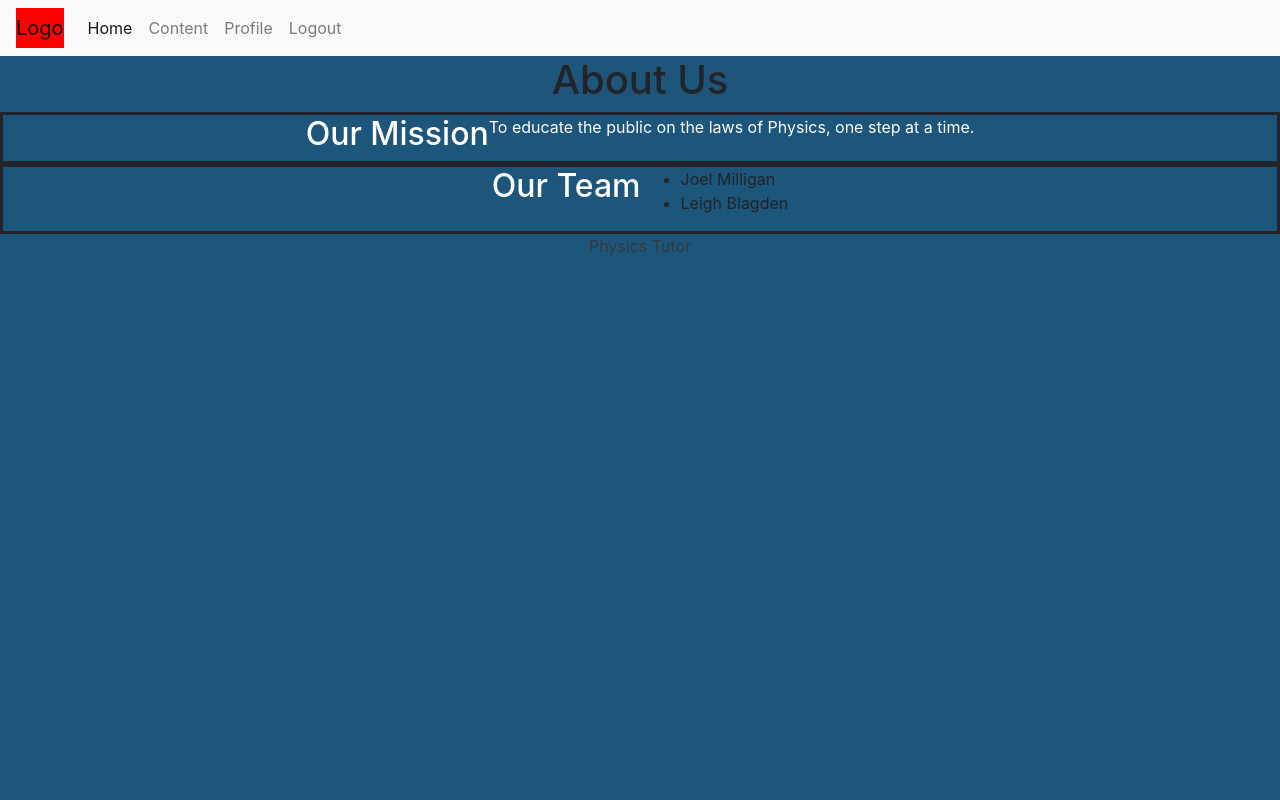
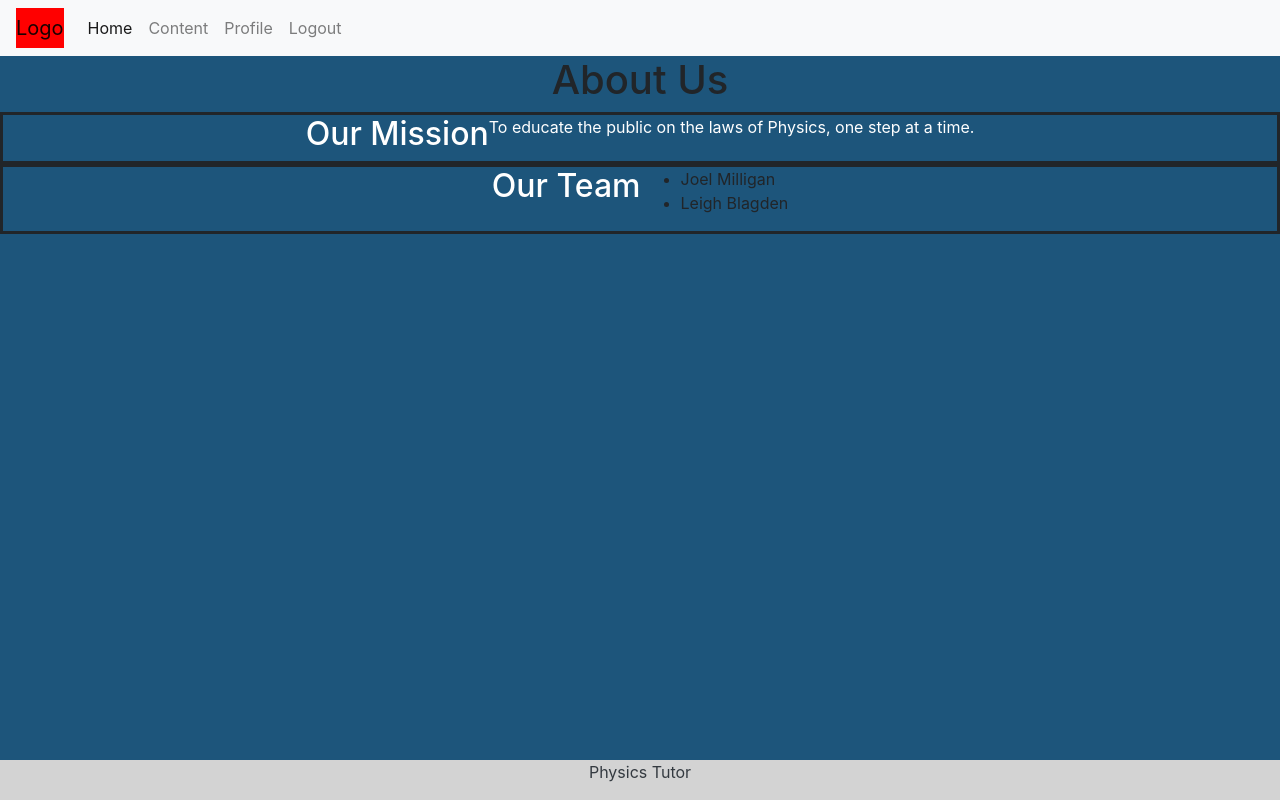
Before and after one commit to Joel-Milligan/physics-tutor-assignment, a Flask app: page / in a window 1280 px wide. Run offline with Flask 2, Linux system fonts and the light colour scheme; the visitor is signed in with stand-in values (Sample User, id 1); some libraries are stand-ins or nearby versions.

Commit message:
added sticky footer

```diff
--- a/app/static/general.css
+++ b/app/static/general.css
@@ -3,10 +3,6 @@ body {
 }
 
 footer {
-  background-color: #1d557b;
-}
-
-.light_gray_background {
   background-color: lightgrey;
 }
 
@@ -25,3 +21,19 @@ p {
 nav {
   margin-bottom: 0%;
 }
+
+#page-container {
+  position: relative;
+  min-height: 100vh;
+}
+
+#content-wrap {
+  padding-bottom: 2.5rem; /* Footer height */
+}
+
+#footer {
+  position: absolute;
+  bottom: 0;
+  width: 100%;
+  height: 2.5rem; /* Footer height */
+}
```
